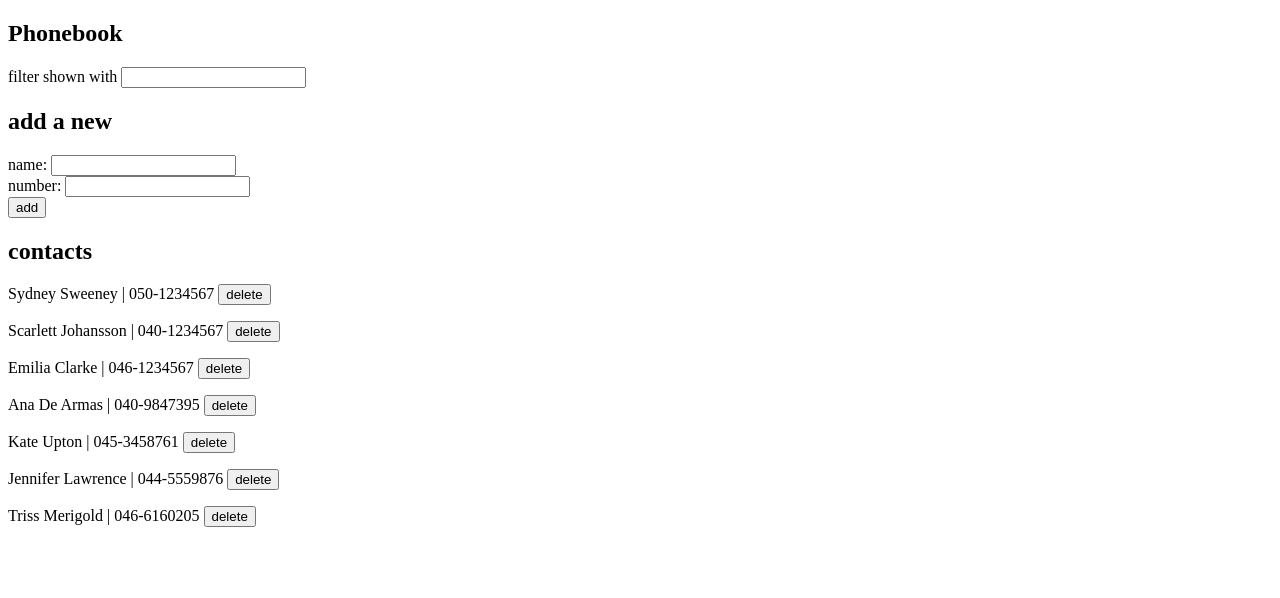
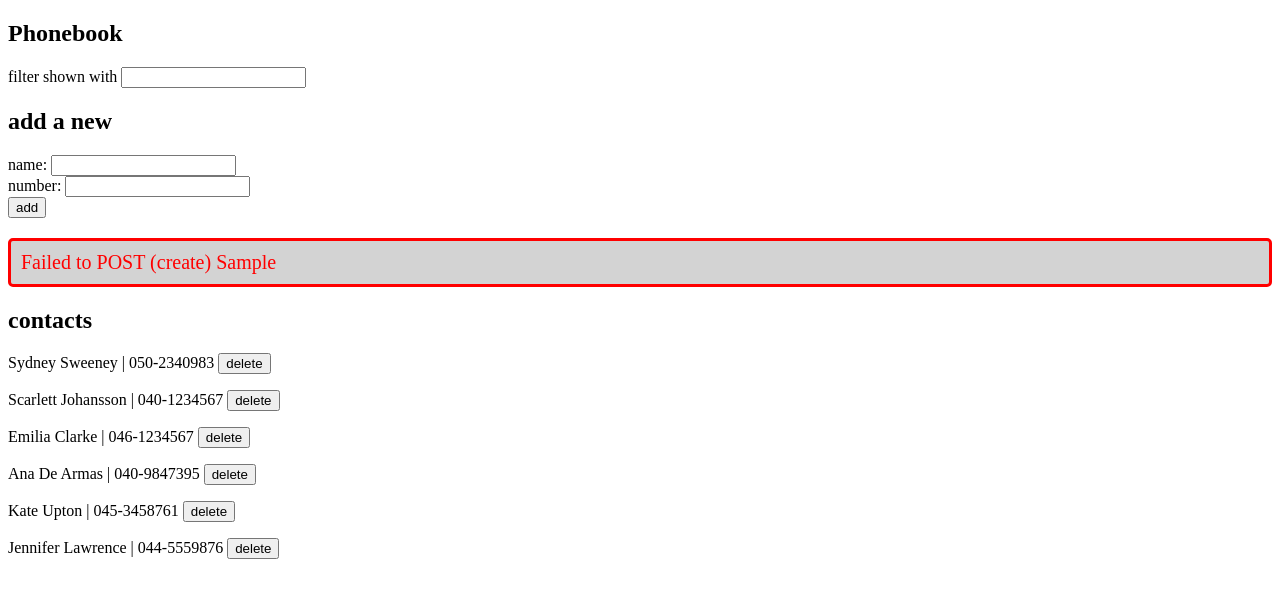
Before and after one commit to IINomadll/Full-Stack-open, a React (Vite) app in the folder osa2/puhelinluettelo/: page / in a window 1280 px wide. Both pictures are taken after typing "Sample", "Sample" into the empty fields and a click on the button "add". Shown: the top 598 px of the page. Built offline with nearby package versions, Linux system fonts and the light colour scheme; no server answers; data requests are answered from the project's data file.

Commit message:
2.17 done

```diff
--- a/osa2/puhelinluettelo/db.json
+++ b/osa2/puhelinluettelo/db.json
@@ -2,7 +2,7 @@
   "persons": [
     {
       "name": "Sydney Sweeney",
-      "number": "050-1234567",
+      "number": "050-2340983",
       "id": "2"
     },
     {
@@ -29,11 +29,6 @@
       "id": "0c98",
       "name": "Jennifer Lawrence",
       "number": "044-5559876"
-    },
-    {
-      "id": "c1dc",
-      "name": "Triss Merigold",
-      "number": "046-6160205"
     }
   ]
 }
--- a/osa2/puhelinluettelo/src/App.jsx
+++ b/osa2/puhelinluettelo/src/App.jsx
@@ -43,10 +43,13 @@ const PersonForm = (props) => {
   );
 };
 
-const Notification = ({ message }) => {
-  if (message === null) return null;
-
-  return <div className="notification">{message}</div>;
+const Notification = ({ message, error }) => {
+  if (message === null && error === null) return null;
+  return message !== null ? (
+    <div className="notification">{message}</div>
+  ) : (
+    <div className="error">{error}</div>
+  );
 };
 
 const App = () => {
@@ -55,7 +58,7 @@ const App = () => {
   const [newNumber, setNewNumber] = useState("");
   const [search, setSearch] = useState("");
   const [message, setMessage] = useState(null);
-  // const [errorMessage, setErrorMessage] = useState(null);
+  const [errorMessage, setErrorMessage] = useState(null);
 
   useEffect(() => {
     console.log("effect");
@@ -65,6 +68,13 @@ const App = () => {
       .then((response) => {
         console.log("promise fulfilled");
         setPersons(response.data);
+      })
+      .catch((err) => {
+        console.log("CAUGHT ERROR: ", err);
+        setErrorMessage("Failed to GET person data");
+        setTimeout(() => {
+          setErrorMessage(null);
+        }, 5000);
       });
   }, []);
 
@@ -102,6 +112,13 @@ const App = () => {
             setTimeout(() => {
               setMessage(null);
             }, 5000);
+          })
+          .catch((err) => {
+            console.log("CAUGHT ERROR: ", err);
+            setErrorMessage(`Failed to PUT (update) data for ${found.name}`);
+            setTimeout(() => {
+              setErrorMessage(null);
+            }, 5000);
           });
         setNewName(""); // clear input field after submit
         setNewNumber(""); // --||--
@@ -110,12 +127,19 @@ const App = () => {
       // prettier-ignore
       personService
         .create(personObj)
-        .then(response => {
+        .then((response) => {
           console.log(response);
           setPersons(persons.concat(response.data));
           setMessage(`Added ${personObj.name}`);
           setTimeout(() => {
             setMessage(null);
+          }, 5000);
+        })
+        .catch((err) => {
+          console.log("CAUGHT ERROR: ", err);
+          setErrorMessage(`Failed to POST (create) ${personObj.name}`);
+          setTimeout(() => {
+            setErrorMessage(null);
           }, 5000);
         });
       setNewName(""); // clear input field after submit
@@ -131,12 +155,19 @@ const App = () => {
       // prettier-ignore
       personService
         .eradicate(id)
-      .then(response => {
+        .then((response) => {
           console.log(response);
-        setPersons(persons.filter(p => p.id !== id));
+          setPersons(persons.filter((p) => p.id !== id));
           setMessage(`Successfully deleted ${name}`);
           setTimeout(() => {
             setMessage(null);
+          }, 5000);
+        })
+        .catch((err) => {
+          console.log("CAUGHT ERROR: ", err);
+          setErrorMessage(`Failed to DELETE ${name}`);
+          setTimeout(() => {
+            setErrorMessage(null);
           }, 5000);
         });
     } else console.log("Delete action cancelled.");
@@ -158,7 +189,7 @@ const App = () => {
         nameHandler={handleNameChange}
         numberHandler={handleNumberChange}
       />
-      <Notification message={message} />
+      <Notification message={message} error={errorMessage} />
       <h2>contacts</h2>
       <Display persons={persons} search={search} deletePerson={deletePerson} />
     </>
```
Lines whose indentation alone changed are shown as unchanged.
